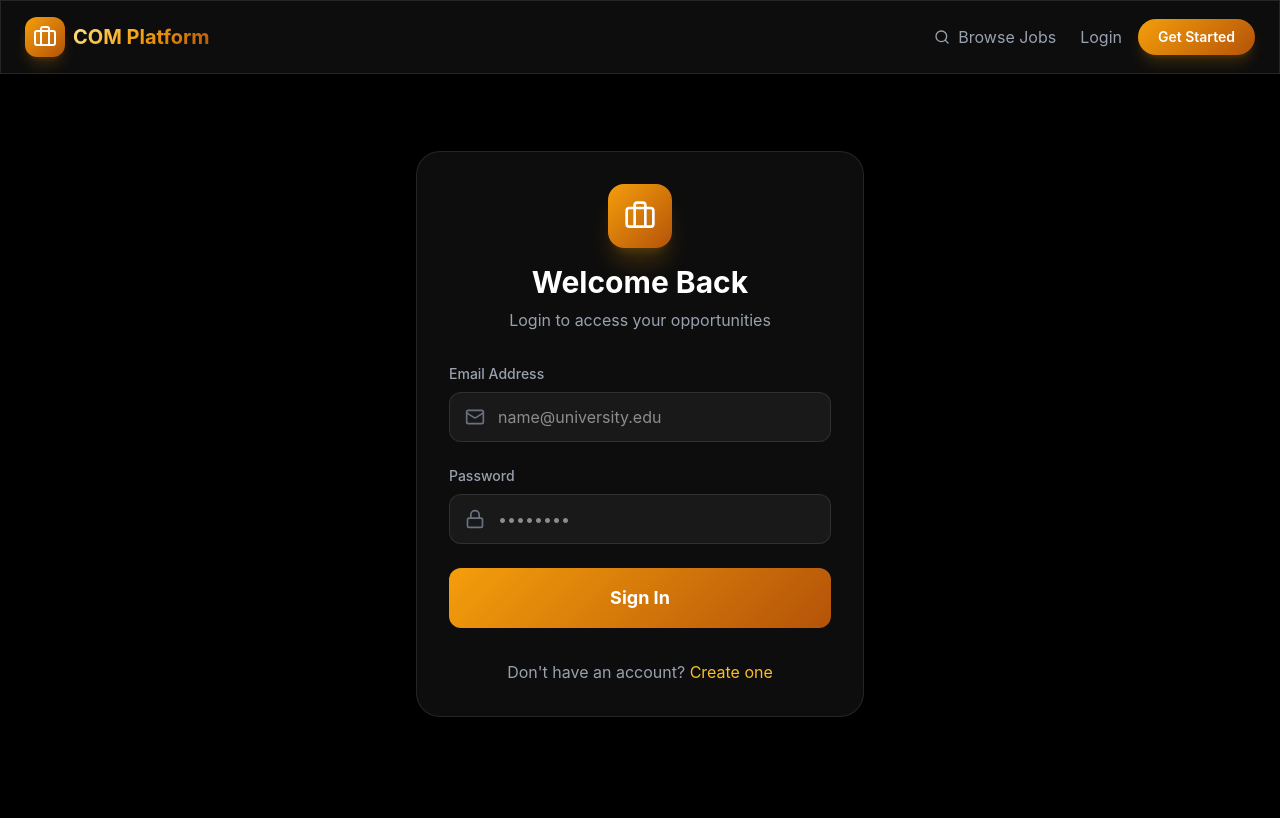
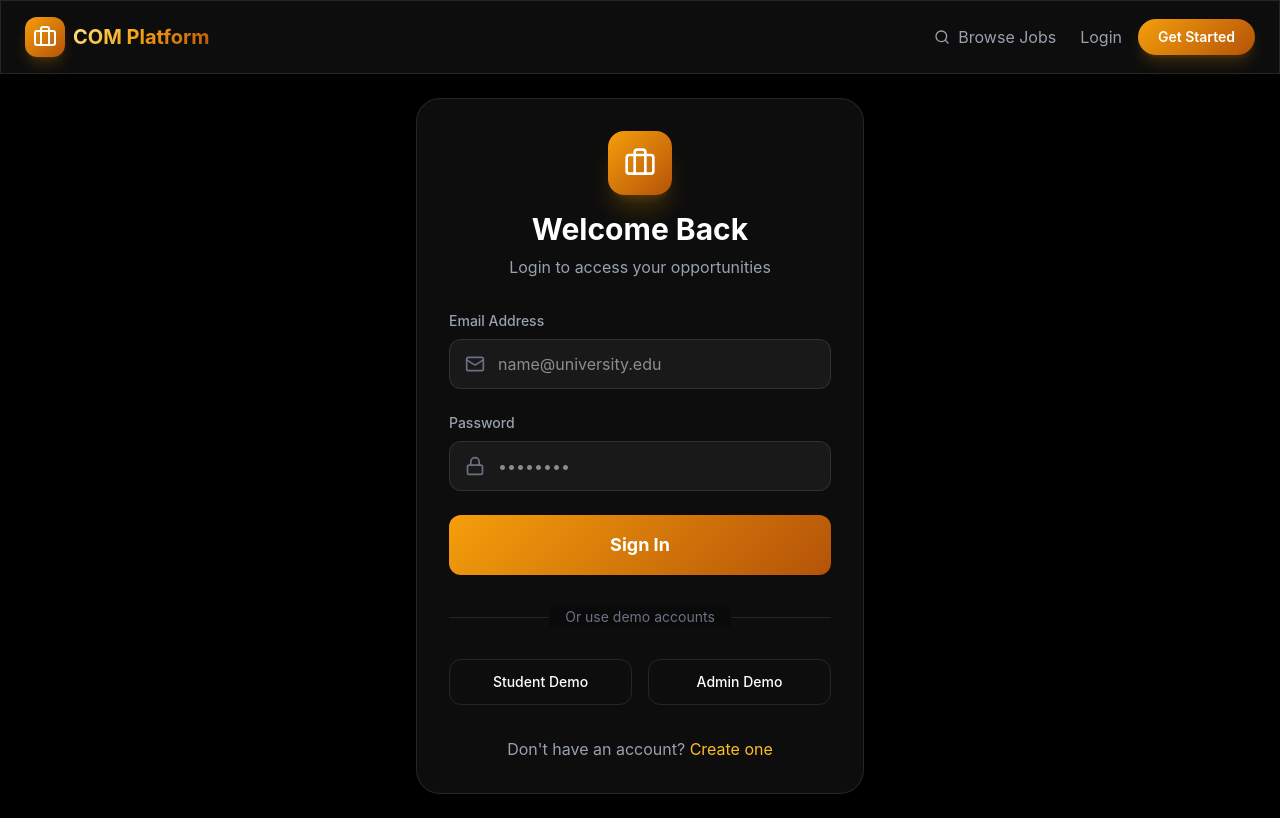
Before and after one commit to satyamkumar25923-gif/K1000, a React (Vite) app: page /login in a window 1280 px wide. Built offline with nearby package versions, Linux system fonts and the light colour scheme.

Commit message:
feat: add demo login buttons and script to create demo users

```diff
--- /dev/null
+++ b/create_demo_users.ts
@@ -0,0 +1,46 @@
+import bcrypt from "bcryptjs";
+import { User } from "./server/models.js";
+
+async function createDemoUsers() {
+  try {
+    const hashedPassword = await bcrypt.hash("password123", 10);
+
+    // Check if student exists
+    const existingStudent = User.findOne({ email: "demo@student.com" });
+    if (!existingStudent) {
+      User.create({
+        name: "Demo Student",
+        email: "demo@student.com",
+        password: hashedPassword,
+        role: "student",
+        branch: "Computer Science",
+        year: "3rd Year",
+        skills: ["React", "TypeScript", "Node.js"]
+      });
+      console.log("Demo Student created: demo@student.com / password123");
+    } else {
+      console.log("Demo Student already exists.");
+    }
+
+    // Check if admin exists
+    const existingAdmin = User.findOne({ email: "demo@admin.com" });
+    if (!existingAdmin) {
+      User.create({
+        name: "Demo Admin",
+        email: "demo@admin.com",
+        password: hashedPassword,
+        role: "admin"
+      });
+      console.log("Demo Admin created: demo@admin.com / password123");
+    } else {
+      console.log("Demo Admin already exists.");
+    }
+
+    process.exit(0);
+  } catch (error) {
+    console.error("Error creating demo users:", error);
+    process.exit(1);
+  }
+}
+
+createDemoUsers();
--- a/src/pages/LoginPage.tsx
+++ b/src/pages/LoginPage.tsx
@@ -23,6 +23,23 @@ export default function LoginPage() {
       navigate(res.data.user.role === "admin" ? "/admin" : "/dashboard");
     } catch (err: any) {
       setError(err.response?.data?.message || "Login failed");
+    } finally {
+      setLoading(false);
+    }
+  };
+
+  const handleDemoLogin = async (role: "student" | "admin") => {
+    const demoEmail = role === "student" ? "demo@student.com" : "demo@admin.com";
+    const demoPassword = "password123";
+
+    setLoading(true);
+    setError("");
+    try {
+      const res = await axios.post("/api/auth/login", { email: demoEmail, password: demoPassword });
+      login(res.data.token, res.data.user);
+      navigate(res.data.user.role === "admin" ? "/admin" : "/dashboard");
+    } catch (err: any) {
+      setError(err.response?.data?.message || "Demo login failed");
     } finally {
       setLoading(false);
     }
@@ -89,6 +106,30 @@ export default function LoginPage() {
           </button>
         </form>
 
+        <div className="relative my-8">
+          <div className="absolute inset-0 flex items-center">
+            <div className="w-full border-t border-white/10"></div>
+          </div>
+          <div className="relative flex justify-center text-sm">
+            <span className="px-4 bg-[#0a0a0a] text-gray-500">Or use demo accounts</span>
+          </div>
+        </div>
+
+        <div className="grid grid-cols-2 gap-4">
+          <button
+            onClick={() => handleDemoLogin("student")}
+            className="flex items-center justify-center gap-2 py-3 rounded-xl border border-white/10 hover:bg-white/5 transition-colors text-sm font-medium"
+          >
+            Student Demo
+          </button>
+          <button
+            onClick={() => handleDemoLogin("admin")}
+            className="flex items-center justify-center gap-2 py-3 rounded-xl border border-white/10 hover:bg-white/5 transition-colors text-sm font-medium"
+          >
+            Admin Demo
+          </button>
+        </div>
+
         <p className="text-center mt-8 text-gray-400">
           Don't have an account? <Link to="/signup" className="text-gold-400 hover:underline">Create one</Link>
         </p>
```
Also changed, not shown: 2 other files (tests, documents, lock files or other folders).
